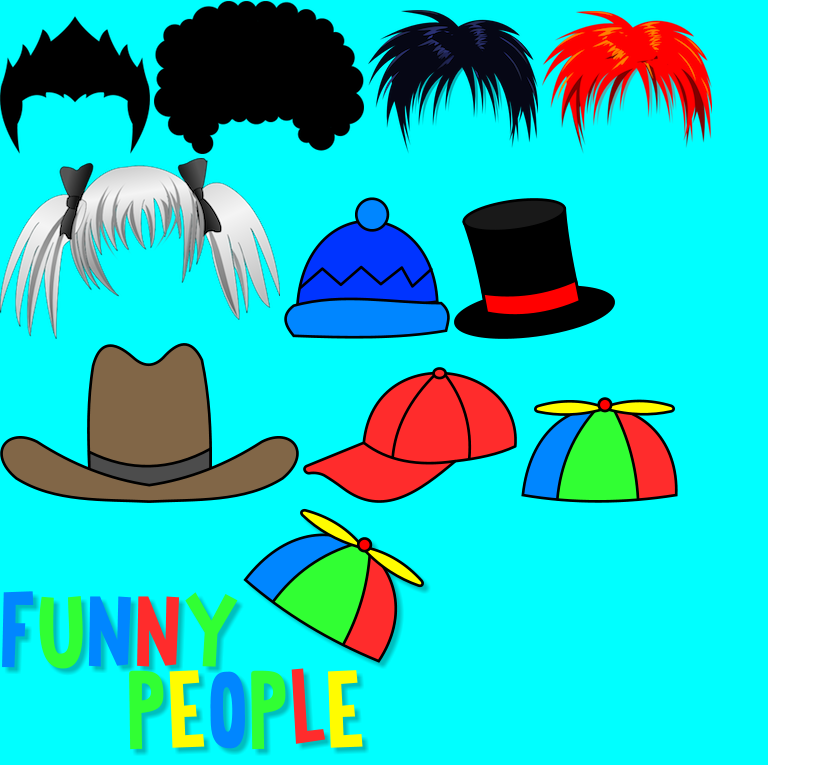
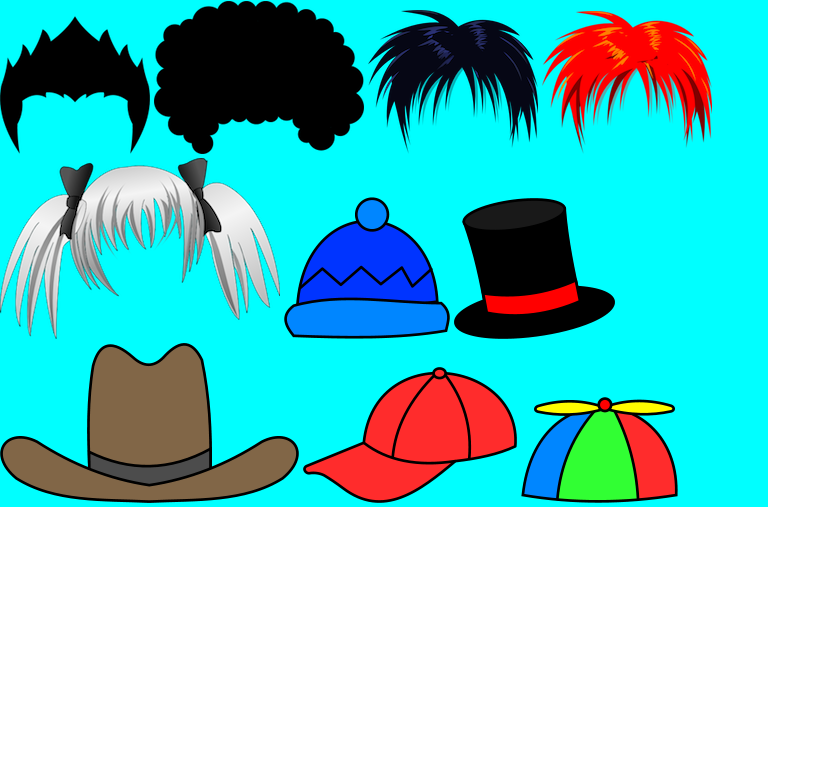
Before and after one commit to OnkeMemani/FunnyPeopleApp, a plain HTML site: page index.html in a window 1280 px wide. Shown: the part 861-1626 px from the top of the page, without its empty margins (0-831 px from the left). After the commit the page ends 1368 px from the top, so only its background shows below. Drawn offline with Linux system fonts and the light colour scheme.

Commit message:
deleted logo

```diff
--- a/index.html
+++ b/index.html
@@ -72,7 +72,7 @@
             <img src="images/hat_04.png" class="draggable"/>
             <img src="images/hat_05.png" class="draggable"/>
 
-            <img src="images/logo.png" class="draggable"/>
+
 
 
 
```
